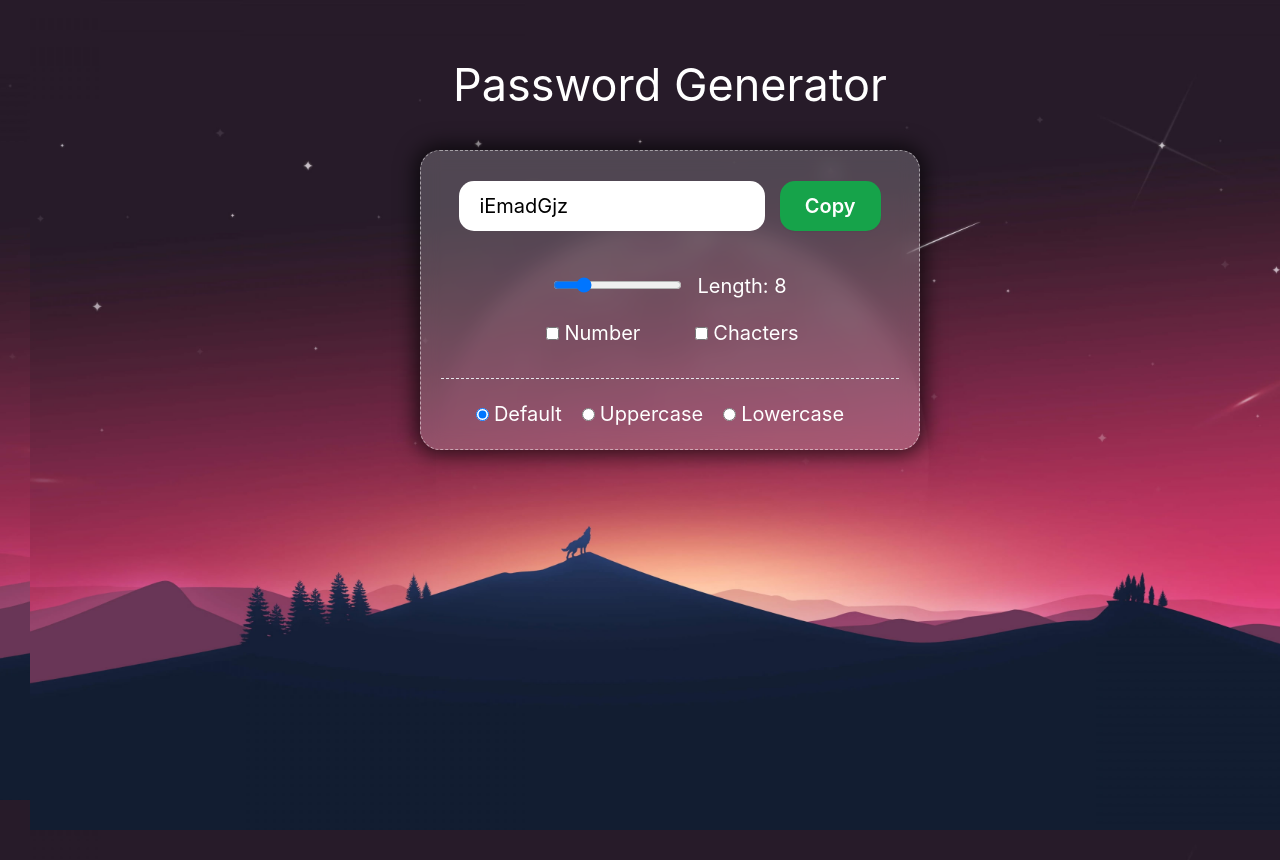
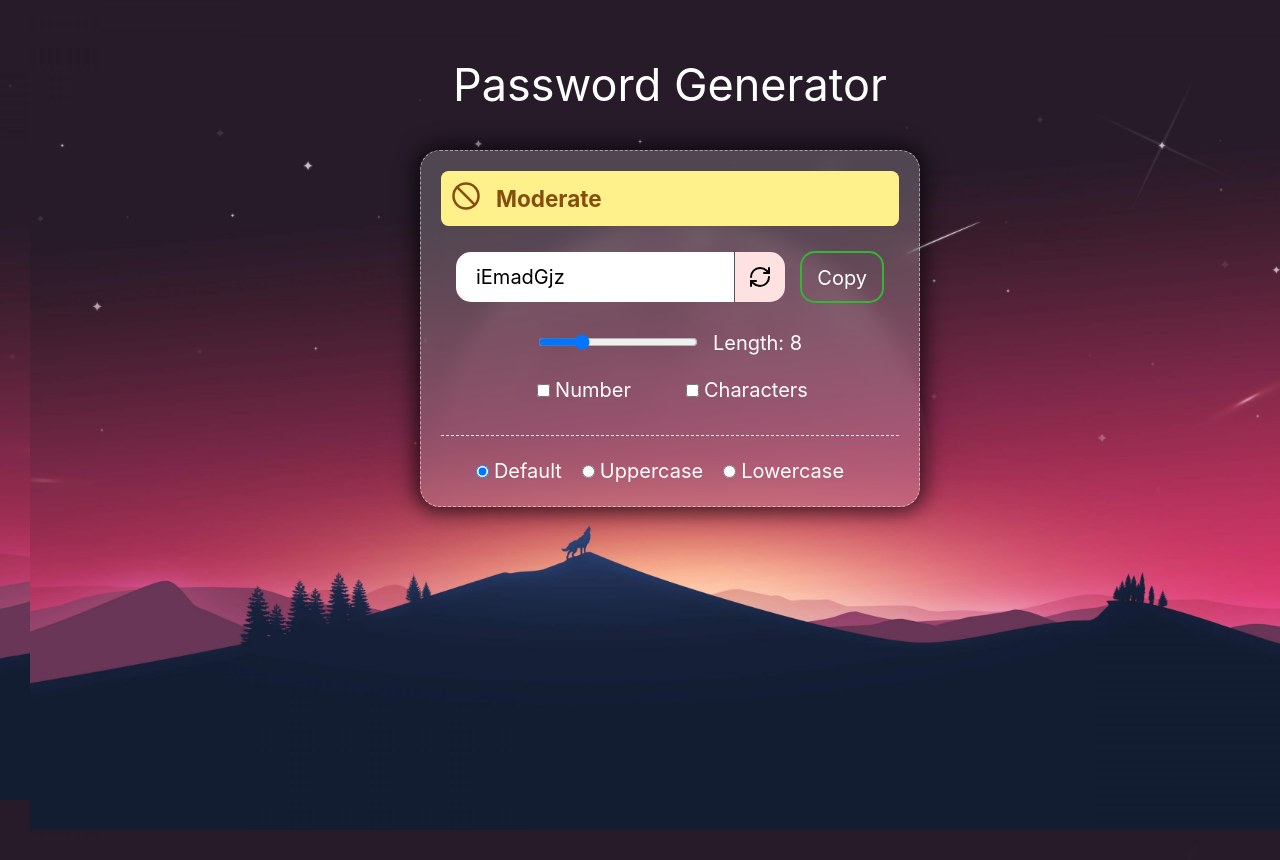
Before and after one commit to kripanshu-singh/Challenge-12-Password-Generator, a React (Vite) app: page / in a window 1280 px wide. Shown: the top 860 px of the page. Built offline with nearby package versions, Linux system fonts and the light colour scheme.

Commit message:
feat: added password status (strong, weak)

```diff
--- a/package.json
+++ b/package.json
@@ -10,6 +10,7 @@
     "preview": "vite preview"
   },
   "dependencies": {
+    "lucide-react": "^0.427.0",
     "react": "^18.2.0",
     "react-dom": "^18.2.0"
   },
--- a/src/App.css
+++ b/src/App.css
@@ -91,3 +91,94 @@ body {
     backdrop-filter: blur(10px);
   }
 }
+/* From Uiverse.io by Madflows */
+/* .button {
+  position: relative;
+  overflow: hidden;
+  height: 3rem;
+  padding: 0 2rem;
+  border-radius: 1.5rem;
+  background: rgb(47, 48, 51);
+  background-size: 400%;
+  color: #fff;
+  border: none;
+  cursor: pointer;
+}
+
+.button:hover::before {
+  transform: scaleX(1);
+}
+
+.button-content {
+  position: relative;
+  z-index: 1;
+}
+
+.button::before {
+  content: "";
+  position: absolute;
+  top: 0;
+  left: 0;
+  transform: scaleX(0);
+  transform-origin: 0 50%;
+  width: 100%;
+  height: inherit;
+  border-radius: inherit;
+  background: linear-gradient(
+    82.3deg,
+    rgb(123, 76, 192) 10.8%,
+    rgb(238, 88, 170) 94.3%
+  );
+  transition: all 0.475s;
+} */
+
+/* From Uiverse.io by cssbuttons-io */
+button {
+  --color: #35b435;
+  font-family: inherit;
+  display: inline-block;
+  /* width: 2em; */
+  height: 2.6em;
+  line-height: 2.5em;
+  margin: 20px;
+  position: relative;
+  cursor: pointer;
+  overflow: hidden;
+  border: 2px solid var(--color);
+  transition: color 0.5s;
+  z-index: 1;
+  font-size: 17px;
+  /* border-radius: 6px; */
+  font-weight: 500;
+  color: var(--color);
+}
+
+button:before {
+  content: "";
+  position: absolute;
+  z-index: -1;
+  background: var(--color);
+  height: 150px;
+  width: 200px;
+  border-radius: 50%;
+}
+
+button:hover {
+  color: #fff;
+}
+
+button:before {
+  top: 100%;
+  left: 100%;
+  transition: all 0.7s;
+}
+
+button:hover:before {
+  top: -30px;
+  left: -30px;
+}
+
+button:active:before {
+  background: #2fa30c;
+  transition: background 0s;
+}
--- a/src/App.jsx
+++ b/src/App.jsx
@@ -1,17 +1,31 @@
 import { useState, useCallback, useEffect, useRef } from "react";
 import "./App.css";
+import { CheckCircle, Ban, TriangleAlert, RefreshCw } from "lucide-react";
 
 function App() {
     const [length, setLength] = useState(8);
     const [num, setNum] = useState(false);
     const [char, setChar] = useState(false);
     const [password, setPassword] = useState("");
-  const [selectedValue, setSelectedValue] = useState("");
+    const [selectedValue, setSelectedValue] = useState("option1");
+    const [passwordStatus, setPasswordStatus] = useState("");
+
+    console.log(`\n ~ App ~ password :- `, passwordStatus);
+
+    useEffect(() => {
+        if (password.length < 8) {
+            setPasswordStatus("Weak");
+        } else if (8 <= password.length && password.length < 12) {
+            setPasswordStatus("Moderate");
+        } else if (password.length >= 12) {
+            setPasswordStatus("Strong");
+        }
+    }, [password.length]);
 
     const generator = useCallback(() => {
         let pass = "";
         let string = "QWERTYUIOPLKJHGFDSAZXCVBNMqwertyuioplkjhgfdsazxcvbnm";
-    if (num) string += "123456789012345678901234567890";
+        if (num) string += "1234567890";
         if (char) string += "!@#$%^&*()-_=+[]{}|;:,.<>?";
         let len = string.length;
         for (let i = 0; i < length; i++) {
@@ -19,7 +33,7 @@ function App() {
             pass += string.charAt(random);
         }
         if (selectedValue === "option2") {
-      pass = pass.toLocaleUpperCase();
+            pass = pass.toUpperCase();
         } else if (selectedValue === "option3") {
             pass = pass.toLowerCase();
         }
@@ -30,83 +44,114 @@ function App() {
         generator();
     }, [length, num, char, selectedValue]);
 
+    const passRef = useRef(null);
+
     let copy = () => {
         passRef.current.select();
-    passRef.current?.select();
         window.navigator.clipboard.writeText(password);
     };
 
-  let passRef = useRef(null);
     const handleRadioChange = (event) => {
         setSelectedValue(event.target.value);
     };
 
     return (
+        <>
             <div className="text-center text-white">
                 <div>
                     <h1 className="text-4xl text-center text-white mb-8">
                         Password Generator
                     </h1>
                 </div>
-      <div className="card flex justify-center">
-        <div className="main py-2  rounded-3xl  ">
-          <div className="inputFeild mb-5">
+                <div className="card h-auto  flex justify-center">
+                    {passwordStatus === "Moderate" && (
+                        <div className="flex mb-3 gap-3 p-2 rounded-md bg-yellow-200">
+                            <Ban className="h-6 w-6 text-yellow-800" />
+                            <p className="text-lg font-bold text-yellow-800">
+                                Moderate
+                            </p>
+                        </div>
+                    )}
+                    {passwordStatus === "Weak" && (
+                        <div className="flex mb-3 gap-3 p-2 rounded-md bg-red-200">
+                            <TriangleAlert className="h-6 w-6 text-red-800" />
+                            <p className="text-lg font-bold text-red-800">
+                                Weak
+                            </p>
+                        </div>
+                    )}
+                    {passwordStatus === "Strong" && (
+                        <div className="flex mb-3 gap-3 p-2 rounded-md bg-green-200">
+                            <CheckCircle className="h-6 w-6 text-black" />
+                            <p className="text-lg font-bold text-green-800">
+                                Strong
+                            </p>
+                        </div>
+                    )}
+
+                    <div className="main py-2 rounded-3xl ">
+                        <div className="inputField mb-5 flex justify-center items-center select-none mx-3">
                             <input
-              className="px-4 p-2 rounded-xl  outline-none w-full md:w-2/3 mr-3 mb-3 text-black"
+                                className="px-4 p-2 rounded-l-xl outline-none w-full md:w-2/3  text-black flex-1 border-r-[1px] border-r-slate-600"
                                 type="text"
-              name=""
-              id=""
                                 readOnly
                                 value={password}
                                 placeholder="Password"
                                 ref={passRef}
-              // placeholder={password}
                             />
+                            <div className="cursor-pointer  bg-red-100 text-black rounded-r-xl p-[0.65rem] mr-3 ">
+                                <RefreshCw
+                                    className="  "
+                                    onClick={() => generator()}
+                                />
+                            </div>
                             <button
+                                class="button rounded-xl p-2 px-3"
+                                onClick={copy}
+                            >
+                                <span class="button-content rounded-xl">
+                                    Copy
+                                </span>
+                            </button>
+                            {/* <button
                                 type="button"
-              className="rounded-xl bg-green-600 px-5 py-2  font-semibold text-white shadow-sm hover:bg-green-600/80 focus-visible:outline focus-visible:outline-2 focus-visible:outline-offset-2 focus-visible:outline-green-600"
+                                className="rounded-xl bg-green-600 px-5 py-2 font-semibold text-white shadow-sm hover:bg-green-600/80 focus-visible:outline focus-visible:outline-2 focus-visible:outline-offset-2 focus-visible:outline-green-600"
                                 onClick={copy}
                             >
                                 Copy
-            </button>
+                            </button> */}
                         </div>
                         <input
                             type="range"
-            min={5}
+                            min={4}
                             max={20}
                             value={length}
-            onChange={(e) => setLength(e.target.value)}
+                            onChange={(e) =>
+                                setLength(parseInt(e.target.value))
+                            }
                             name="range"
                             id="range"
-            className="mb-5 mr-3 cursor-pointer"
+                            className="mb-5 mr-3 w-32 cursor-pointer"
                         />
-          <label htmlFor="">Length: {length}</label>
-          <div className="flex  justify-center">
-            <span className="mr-10 ">
+                        <label htmlFor="range">Length: {length}</label>
+                        <div className="flex justify-center">
+                            <span className="mr-10">
                                 <input
                                     type="checkbox"
-                name="number"
                                     id="number"
                                     className="mx-1 cursor-pointer"
-                onClick={() => {
-                  setNum((num) => !num);
-                }}
+                                    onClick={() => setNum((num) => !num)}
                                 />
-              <label htmlFor="" className="">
-                Number
-              </label>
+                                <label htmlFor="number">Number</label>
                             </span>
                             <span>
                                 <input
                                     type="checkbox"
-                name="char"
                                     id="char"
                                     className="mx-1 cursor-pointer"
-                onClick={() => {
-                  setChar((prev) => !prev);
-                }}
+                                    onClick={() => setChar((prev) => !prev)}
                                 />
-              <label htmlFor="">Chacters</label>
+                                <label htmlFor="char">Characters</label>
                             </span>
                         </div>
                     </div>
@@ -115,16 +160,14 @@ function App() {
                         <span>
                             <input
                                 className="cursor-pointer"
-              // className="ml-3"
                                 type="radio"
                                 name="Capital"
-              id="capital"
+                                id="default"
                                 defaultChecked={true}
                                 value="option1"
-              // checked={selectedValue === "option1"}
                                 onChange={handleRadioChange}
                             />
-            <label htmlFor="" className="mr-4 ml-1">
+                            <label htmlFor="default" className="mr-4 ml-1">
                                 Default
                             </label>
                         </span>
@@ -133,12 +176,12 @@ function App() {
                                 className="cursor-pointer"
                                 type="radio"
                                 name="Capital"
-              id="capital"
+                                id="uppercase"
                                 value="option2"
                                 checked={selectedValue === "option2"}
                                 onChange={handleRadioChange}
                             />
-            <label htmlFor="" className="mr-4 ml-1">
+                            <label htmlFor="uppercase" className="mr-4 ml-1">
                                 Uppercase
                             </label>
                         </span>
@@ -147,18 +190,19 @@ function App() {
                                 className="cursor-pointer"
                                 type="radio"
                                 name="Capital"
-              id="capital"
+                                id="lowercase"
                                 value="option3"
                                 checked={selectedValue === "option3"}
                                 onChange={handleRadioChange}
                             />
-            <label htmlFor="" className="mr-4 ml-1">
+                            <label htmlFor="lowercase" className="mr-4 ml-1">
                                 Lowercase
                             </label>
                         </span>
                     </div>
                 </div>
             </div>
+        </>
     );
 }
 
```
Also changed, not shown: 1 other file (tests, documents, lock files or other folders). Lines whose indentation alone changed are shown as unchanged.
